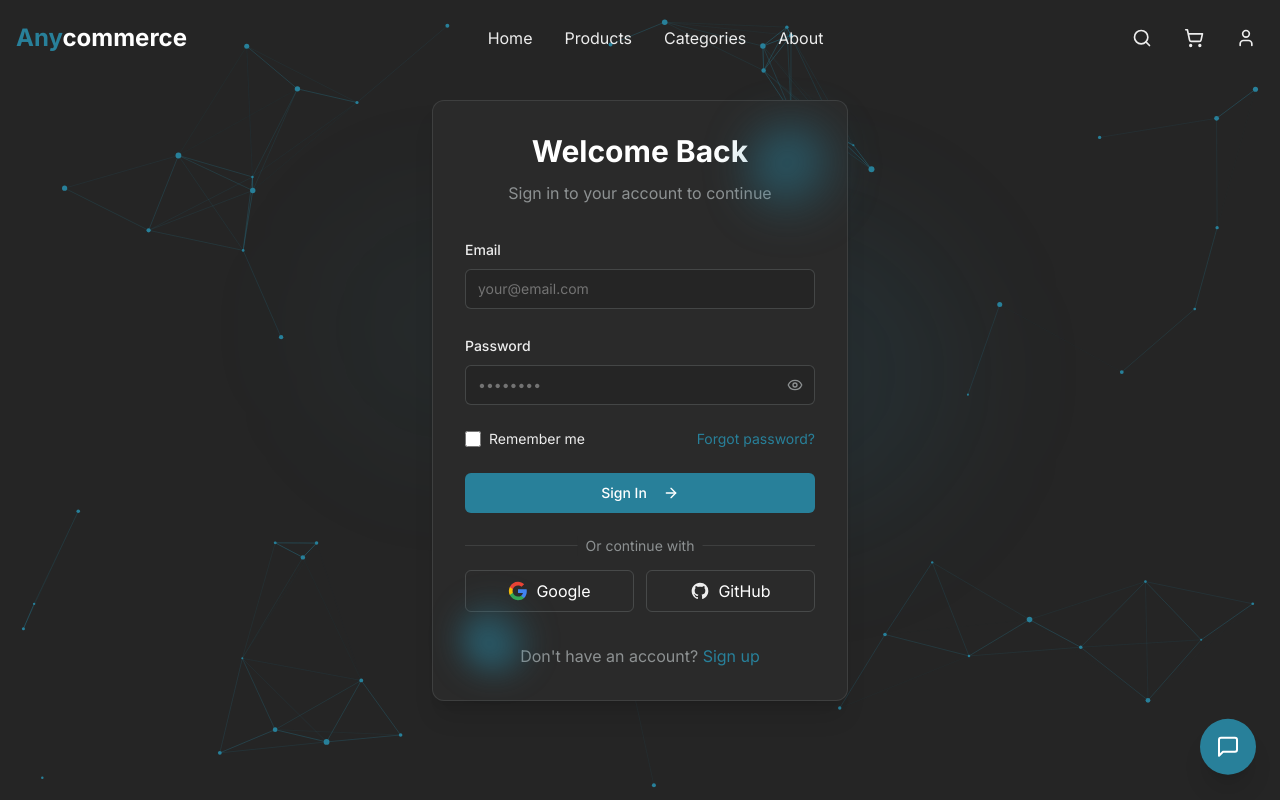
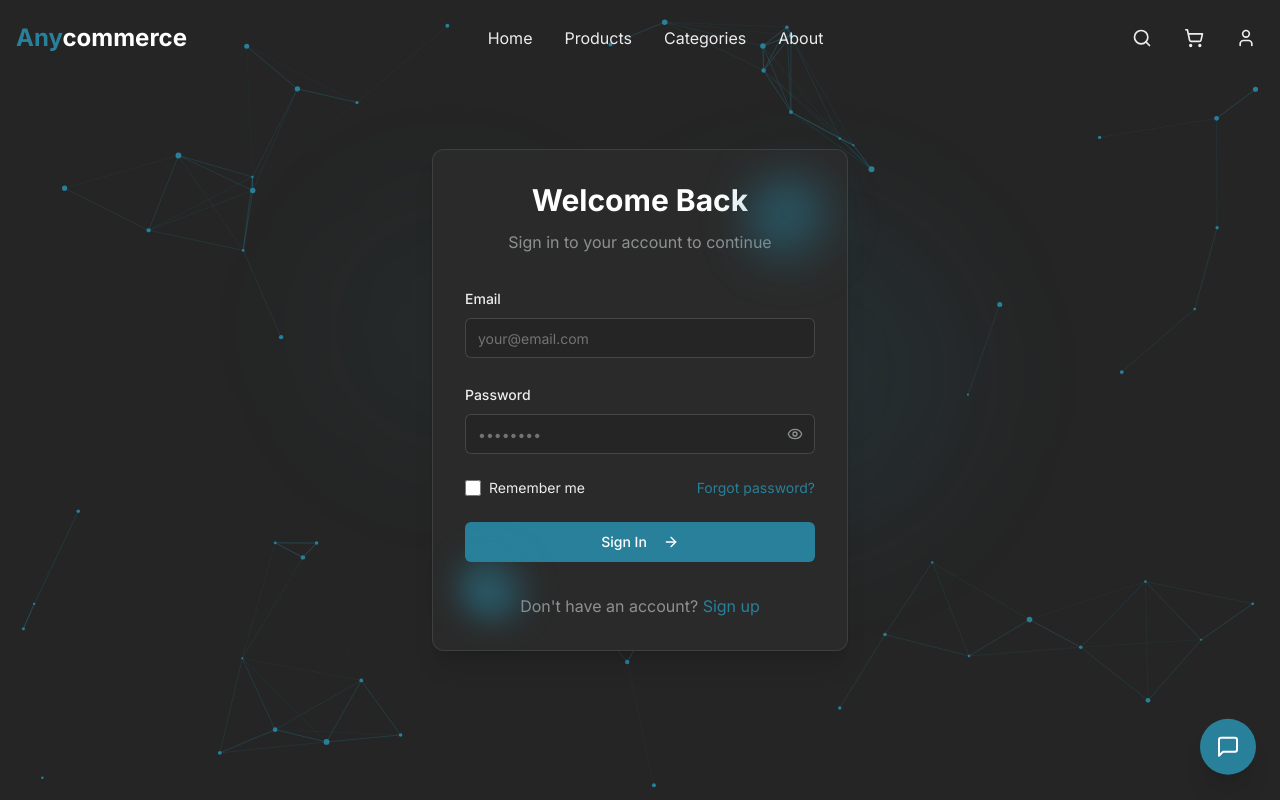
Before and after one commit to cypher125/Anycommerce, a Next.js app: page /auth/login in a window 1280 px wide. Built offline with nearby package versions, Linux system fonts and the light colour scheme.

Commit message:
removed the oath from the login and register page

```diff
--- a/app/auth/login/page.tsx
+++ b/app/auth/login/page.tsx
@@ -172,52 +172,6 @@ export default function LoginPage() {
               )}
             </form>
 
-            <div className="mt-8">
-              <div className="relative">
-                <Separator className="bg-[#8D9192]/20" />
-                <span className="absolute left-1/2 -translate-x-1/2 -translate-y-1/2 px-2 bg-[#2A2A2A] text-[#8D9192] text-sm">
-                  Or continue with
-                </span>
-              </div>
-
-              <div className="mt-6 grid grid-cols-2 gap-3">
-                <motion.button
-                  whileHover={{ scale: 1.05 }}
-                  whileTap={{ scale: 0.95 }}
-                  className="flex items-center justify-center px-4 py-2 border border-[#8D9192]/30 rounded-md hover:bg-[#252525] transition-colors"
-                >
-                  <svg className="h-5 w-5 mr-2" viewBox="0 0 24 24">
-                    <path
-                      d="M22.56 12.25c0-.78-.07-1.53-.2-2.25H12v4.26h5.92c-.26 1.37-1.04 2.53-2.21 3.31v2.77h3.57c2.08-1.92 3.28-4.74 3.28-8.09z"
-                      fill="#4285F4"
-                    />
-                    <path
-                      d="M12 23c2.97 0 5.46-.98 7.28-2.66l-3.57-2.77c-.98.66-2.23 1.06-3.71 1.06-2.86 0-5.29-1.93-6.16-4.53H2.18v2.84C3.99 20.53 7.7 23 12 23z"
-                      fill="#34A853"
-                    />
-                    <path
-                      d="M5.84 14.09c-.22-.66-.35-1.36-.35-2.09s.13-1.43.35-2.09V7.07H2.18C1.43 8.55 1 10.22 1 12s.43 3.45 1.18 4.93l2.85-2.22.81-.62z"
-                      fill="#FBBC05"
-                    />
-                    <path
-                      d="M12 5.38c1.62 0 3.06.56 4.21 1.64l3.15-3.15C17.45 2.09 14.97 1 12 1 7.7 1 3.99 3.47 2.18 7.07l3.66 2.84c.87-2.6 3.3-4.53 6.16-4.53z"
-                      fill="#EA4335"
-                    />
-                  </svg>
-                  Google
-                </motion.button>
-                <motion.button
-                  whileHover={{ scale: 1.05 }}
-                  whileTap={{ scale: 0.95 }}
-                  className="flex items-center justify-center px-4 py-2 border border-[#8D9192]/30 rounded-md hover:bg-[#252525] transition-colors"
-                >
-                  <svg className="h-5 w-5 mr-2 text-[#EDEDED] fill-current" viewBox="0 0 24 24">
-                    <path d="M12 2C6.477 2 2 6.477 2 12c0 4.42 2.87 8.17 6.84 9.5.5.08.66-.23.66-.5v-1.69c-2.77.6-3.36-1.34-3.36-1.34-.46-1.16-1.11-1.47-1.11-1.47-.91-.62.07-.6.07-.6 1 .07 1.53 1.03 1.53 1.03.87 1.52 2.34 1.07 2.91.83.09-.65.35-1.09.63-1.34-2.22-.25-4.55-1.11-4.55-4.92 0-1.11.38-2 1.03-2.71-.1-.25-.45-1.29.1-2.64 0 0 .84-.27 2.75 1.02.79-.22 1.65-.33 2.5-.33.85 0 1.71.11 2.5.33 1.91-1.29 2.75-1.02 2.75-1.02.55 1.35.2 2.39.1 2.64.65.71 1.03 1.6 1.03 2.71 0 3.82-2.34 4.66-4.57 4.91.36.31.69.92.69 1.85V21c0 .27.16.59.67.5C19.14 20.16 22 16.42 22 12A10 10 0 0012 2z" />
-                  </svg>
-                  GitHub
-                </motion.button>
-              </div>
-            </div>
 
             <div className="mt-8 text-center">
               <p className="text-[#8D9192]">
--- a/app/auth/register/page.tsx
+++ b/app/auth/register/page.tsx
@@ -236,53 +236,6 @@ export default function RegisterPage() {
               )}
             </form>
 
-            <div className="mt-8">
-              <div className="relative">
-                <Separator className="bg-[#8D9192]/20" />
-                <span className="absolute left-1/2 -translate-x-1/2 -translate-y-1/2 px-2 bg-[#2A2A2A] text-[#8D9192] text-sm">
-                  Or sign up with
-                </span>
-              </div>
-
-              <div className="mt-6 grid grid-cols-2 gap-3">
-                <motion.button
-                  whileHover={{ scale: 1.05 }}
-                  whileTap={{ scale: 0.95 }}
-                  className="flex items-center justify-center px-4 py-2 border border-[#8D9192]/30 rounded-md hover:bg-[#252525] transition-colors"
-                >
-                  <svg className="h-5 w-5 mr-2" viewBox="0 0 24 24">
-                    <path
-                      d="M22.56 12.25c0-.78-.07-1.53-.2-2.25H12v4.26h5.92c-.26 1.37-1.04 2.53-2.21 3.31v2.77h3.57c2.08-1.92 3.28-4.74 3.28-8.09z"
-                      fill="#4285F4"
-                    />
-                    <path
-                      d="M12 23c2.97 0 5.46-.98 7.28-2.66l-3.57-2.77c-.98.66-2.23 1.06-3.71 1.06-2.86 0-5.29-1.93-6.16-4.53H2.18v2.84C3.99 20.53 7.7 23 12 23z"
-                      fill="#34A853"
-                    />
-                    <path
-                      d="M5.84 14.09c-.22-.66-.35-1.36-.35-2.09s.13-1.43.35-2.09V7.07H2.18C1.43 8.55 1 10.22 1 12s.43 3.45 1.18 4.93l2.85-2.22.81-.62z"
-                      fill="#FBBC05"
-                    />
-                    <path
-                      d="M12 5.38c1.62 0 3.06.56 4.21 1.64l3.15-3.15C17.45 2.09 14.97 1 12 1 7.7 1 3.99 3.47 2.18 7.07l3.66 2.84c.87-2.6 3.3-4.53 6.16-4.53z"
-                      fill="#EA4335"
-                    />
-                  </svg>
-                  Google
-                </motion.button>
-                <motion.button
-                  whileHover={{ scale: 1.05 }}
-                  whileTap={{ scale: 0.95 }}
-                  className="flex items-center justify-center px-4 py-2 border border-[#8D9192]/30 rounded-md hover:bg-[#252525] transition-colors"
-                >
-                  <svg className="h-5 w-5 mr-2 text-[#EDEDED] fill-current" viewBox="0 0 24 24">
-                    <path d="M12 2C6.477 2 2 6.477 2 12c0 4.42 2.87 8.17 6.84 9.5.5.08.66-.23.66-.5v-1.69c-2.77.6-3.36-1.34-3.36-1.34-.46-1.16-1.11-1.47-1.11-1.47-.91-.62.07-.6.07-.6 1 .07 1.53 1.03 1.53 1.03.87 1.52 2.34 1.07 2.91.83.09-.65.35-1.09.63-1.34-2.22-.25-4.55-1.11-4.55-4.92 0-1.11.38-2 1.03-2.71-.1-.25-.45-1.29.1-2.64 0 0 .84-.27 2.75 1.02.79-.22 1.65-.33 2.5-.33.85 0 1.71.11 2.5.33 1.91-1.29 2.75-1.02 2.75-1.02.55 1.35.2 2.39.1 2.64.65.71 1.03 1.6 1.03 2.71 0 3.82-2.34 4.66-4.57 4.91.36.31.69.92.69 1.85V21c0 .27.16.59.67.5C19.14 20.16 22 16.42 22 12A10 10 0 0012 2z" />
-                  </svg>
-                  GitHub
-                </motion.button>
-              </div>
-            </div>
-
             <div className="mt-8 text-center">
               <p className="text-[#8D9192]">
                 Already have an account?{" "}
```
